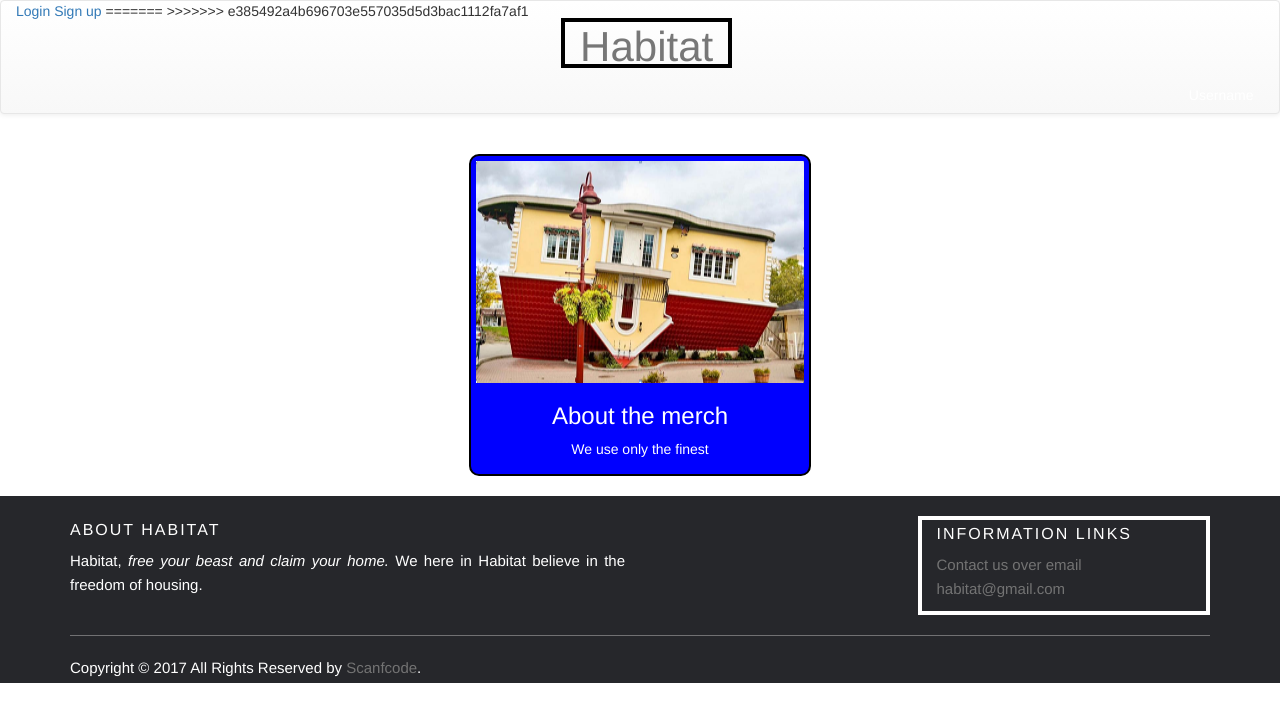
After one commit to kiddibry/HabitatV2, a Django app: page /merch/aboutmerch in a window 1280 px wide. The commit adds this page. Shown: the top 722 px of the page. Run offline with Django 3.2, Linux system fonts and the light colour scheme; some libraries are stand-ins or nearby versions.

Commit message:
merch clickable

```diff
--- a/merch/urls.py
+++ b/merch/urls.py
@@ -7,4 +7,5 @@ urlpatterns = [
     path('bags', views.bags, name = "merch_bags"),
     path('hats', views.hats, name = "merch_hats"),
     path('t-shirts', views.tshirts, name = "merch_t-shirts"),
+    path('aboutmerch', views.aboutmerch, name = "aboutmerch_hats"),
 ]
--- a/merch/views.py
+++ b/merch/views.py
@@ -13,3 +13,6 @@ def hats(request):
 
 def tshirts(request):
     return render(request, 'merch/t-shirts.html')
+
+def aboutmerch(request):
+    return render(request, 'merch/aboutmerch.html')
--- /dev/null
+++ b/templates/Merch/aboutmerch.html
@@ -0,0 +1,16 @@
+{% extends 'base.html' %}
+
+{% load static %}
+
+{% block content %}
+    <link rel="stylesheet" href="{% static 'css/merch.css' %}">
+
+  <main id="bodyContent">
+    <div class="foodBox imageBox p5">
+        <img src="{% static 'images/upside-down.PNG' %}" alt="Trulllli" width="400" height="222">
+        <h3>About the merch</h3>
+        <p>We use only the finest</p>
+    </div>
+
+  </main>
+{% endblock %}
--- a/templates/Merch/index.html
+++ b/templates/Merch/index.html
@@ -31,6 +31,7 @@
     </div>
 
     <div class="aboutUsBox imageBox p5">
+        <a href="aboutmerch">
         <img src="{% static 'images/upside-down.PNG' %}" alt="Trulllli" width="400" height="222">
         <h3>About our merch</h3>
         <p>Only the finest</p>
```
